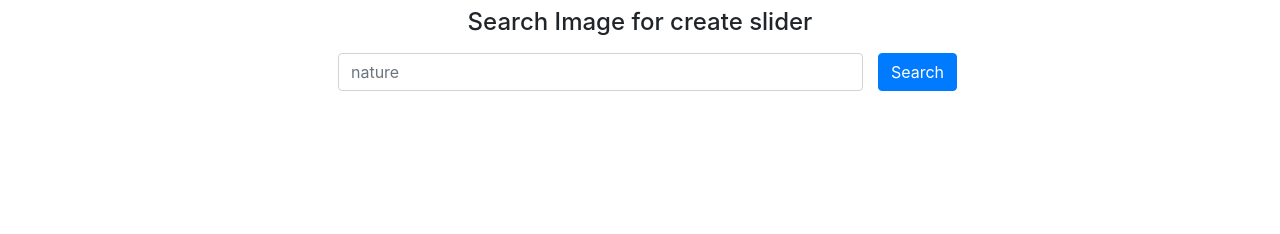
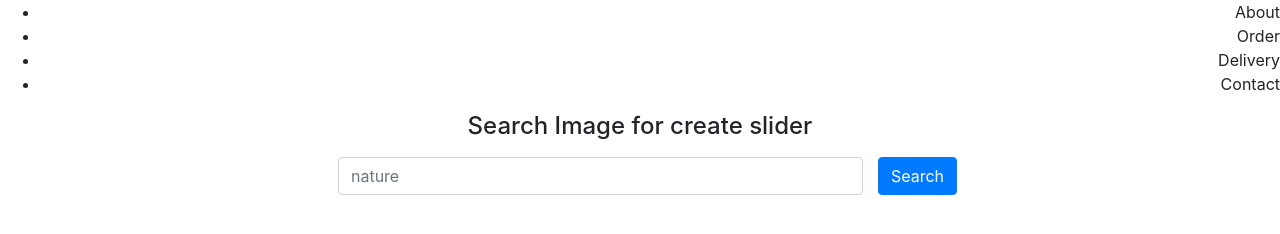
Before and after one commit to rabiul1924/slider-debuggingTask, a plain HTML site: page index.html in a window 1280 px wide. Drawn offline with nearby package versions, Linux system fonts and the light colour scheme.

Commit message:
all okay now

```diff
--- a/index.html
+++ b/index.html
@@ -12,6 +12,14 @@
   </head>
 
   <body>
+    <div class="menu-bar">
+      <ul style="text-align: right;">
+          <li>About</li>
+          <li>Order</li>
+          <li>Delivery</li>
+          <li>Contact</li>
+      </ul>
+      </div>
     <div class="container">
       <h4 class="mt-2 text-center">Search Image for create slider</h4>
 
```
